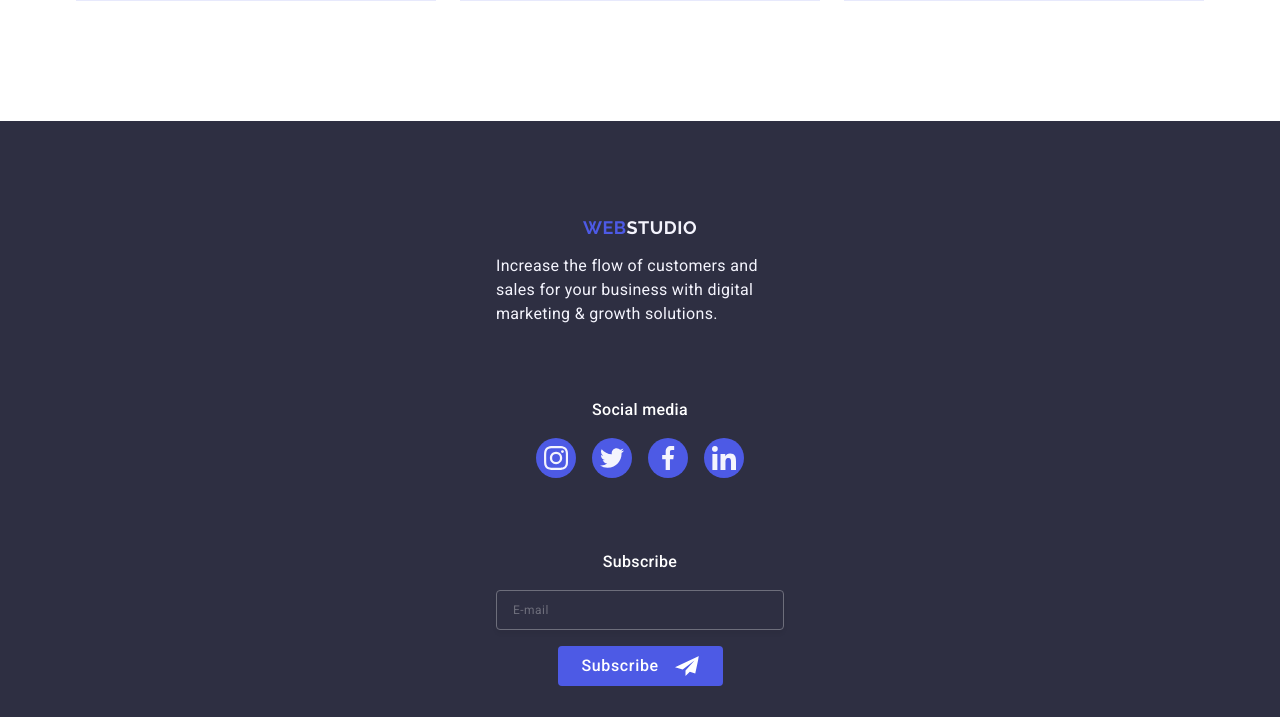
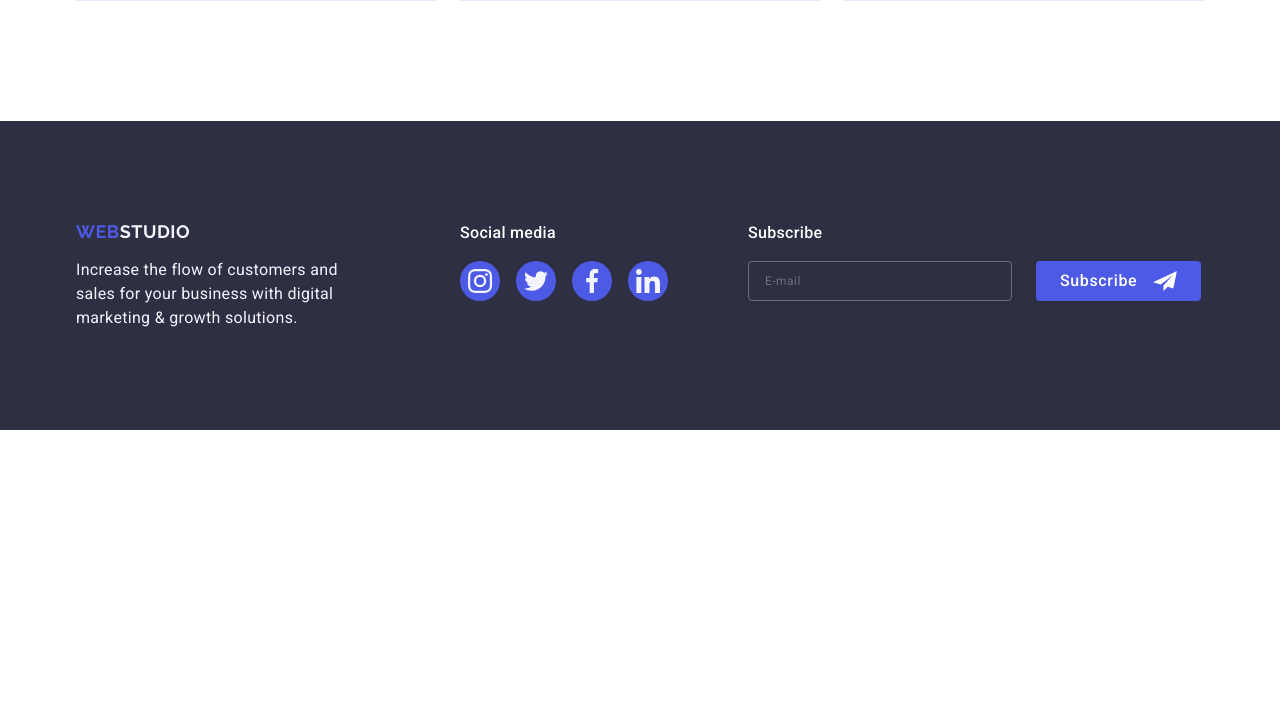
Before and after one commit to anastasiiayerashova/goit-markup-hw-06, a plain HTML site: page index.html in a window 1280 px wide. Shown: the part 3045-3762 px from the top of the page. After the commit the page ends 3475 px from the top, so only its background shows below. Drawn offline with nearby package versions, Linux system fonts and the light colour scheme.

Commit message:
add footer

```diff
--- a/css/styles.css
+++ b/css/styles.css
@@ -2,6 +2,11 @@ body {
   font-family: "Roboto", sans-serif;
   color: #434455;
   background-color: #ffffff;
+}
+
+input {
+  padding: 0;
+  margin: 0;
 }
 
 h1,
@@ -19,6 +24,10 @@ img {
 
 a {
   text-decoration: none;
+}
+
+button {
+  cursor: pointer;
 }
 
 ul,
@@ -60,7 +69,6 @@ ol {
   text-transform: uppercase;
   text-decoration: none;
   color: #4d5ae5;
-  /* margin-right: 76px; */
   padding: 17px 0;
 }
 
@@ -69,8 +77,6 @@ ol {
 }
 
 .nav-list {
-  /* display: flex;
-  gap: 40px; */
   display: none;
 }
 
@@ -203,7 +209,6 @@ ol {
   font-size: 16px;
   line-height: 1.5;
   letter-spacing: 0.04em;
-  cursor: pointer;
   margin: 0 auto;
   display: block;
   border-radius: 4px;
@@ -290,7 +295,8 @@ ol {
 }
 
 .third-section .container {
-  padding: 0 28px;
+  padding: 0 16px;
+  min-width: 264px;
 }
 
 .second-header {
@@ -465,7 +471,6 @@ ol {
 
 .footer {
   background-color: #2e2f42;
-  /* padding: 100px 0; */
   padding: 96px 0;
 }
 
@@ -476,7 +481,6 @@ ol {
   line-height: 1.17;
   letter-spacing: 0.03em;
   text-transform: uppercase;
-  text-decoration: none;
   color: #4d5ae5;
   display: inline-block;
   margin-bottom: 16px;
@@ -490,7 +494,6 @@ ol {
   line-height: 1.17;
   letter-spacing: 0.03em;
   text-transform: uppercase;
-  text-decoration: none;
 }
 
 .footer-text {
@@ -499,7 +502,6 @@ ol {
   line-height: 1.5;
   letter-spacing: 0.02em;
   color: #f4f4fd;
-  /* max-width: 264px; */
   max-width: 288px;
   margin-right: 0;
 }
@@ -549,15 +551,16 @@ ol {
 }
 
 .footer-container {
-  /* display: flex;
-  align-items: baseline; */
+  display: flex;
+  align-items: baseline;
+  flex-wrap: wrap;
+  justify-content: center;
 }
 
 .footer-text-container {
   display: flex;
   flex-direction: column;
   align-items: center;
-  /* margin-right: 120px; */
   margin-bottom: 72px;
 }
 
@@ -573,7 +576,6 @@ ol {
   display: flex;
   flex-direction: column;
   align-items: center;
-  /* margin-left: 80px; */
 }
 
 .subscribe-text {
@@ -590,9 +592,6 @@ ol {
   flex-direction: column;
   align-items: center;
   gap: 16px;
-}
-
-.footer-email-label {
 }
 
 .subscribe-input {
@@ -720,9 +719,6 @@ ol {
   margin-bottom: 16px;
 }
 
-.modal-form {
-}
-
 .label-container {
   margin-bottom: 8px;
 }
@@ -781,7 +777,6 @@ ol {
   border-radius: 4px;
   width: 100%;
   height: 120px;
-
   font-size: 12px;
   line-height: 1.17;
   letter-spacing: 0.04em;
@@ -827,7 +822,6 @@ ol {
 .agree-container {
   width: 16px;
   height: 16px;
-
   border-radius: 2px;
   border: 1px solid rgba(46, 47, 66, 0.4);
   fill: transparent;
@@ -855,7 +849,6 @@ ol {
   border-radius: 4px;
   min-width: 169px;
   display: block;
-
   margin: 0 auto;
   cursor: pointer;
   box-shadow: 0 4px 4px 0 rgba(0, 0, 0, 0.15);
@@ -879,22 +872,6 @@ ol {
 
 .form-label:focus-within {
   color: #4d5ae5;
-}
-
-h1,
-h2,
-h3,
-p {
-  margin: 0;
-}
-
-img {
-  display: block;
-}
-
-input {
-  padding: 0;
-  margin: 0;
 }
 
 @media screen and (min-width: 768px) {
@@ -1029,6 +1006,7 @@ input {
 
   .third-section .container {
     padding: 0 108px;
+    min-width: 584px;
   }
 
   .section-list {
@@ -1048,6 +1026,42 @@ input {
 
   .fourth-section-picture {
     width: calc((100% - 24px) / 2);
+  }
+
+  .footer-container {
+    display: flex;
+    align-items: baseline;
+    flex-wrap: wrap;
+    justify-content: unset;
+    gap: 72px 24px;
+    padding-left: 92px;
+  }
+
+  .footer-text-container {
+    align-items: unset;
+    margin-bottom: 0;
+  }
+
+  .footer-text {
+    max-width: 264px;
+  }
+
+  .footer-socials-container {
+    align-items: unset;
+    margin-bottom: 0;
+  }
+
+  .footer-subscribe-container {
+    align-items: unset;
+  }
+
+  .footer-form {
+    flex-direction: row;
+    gap: 24px;
+  }
+
+  .subscribe-input {
+    width: 264px;
   }
 }
 
@@ -1129,6 +1143,7 @@ input {
 
   .third-section .container {
     padding: 0 16px;
+    min-width: 1128px;
   }
 
   .section-list {
@@ -1148,4 +1163,21 @@ input {
   .fourth-section-picture {
     width: calc((100% - 48px) / 3);
   }
+
+  .footer {
+    padding: 100px 0;
+  }
+
+  .footer-container {
+    flex-wrap: nowrap;
+    gap: 0;
+  }
+
+  .footer-text-container {
+    margin-right: 120px;
+  }
+
+  .footer-socials-container {
+    margin-right: 80px;
+  }
 }
```
